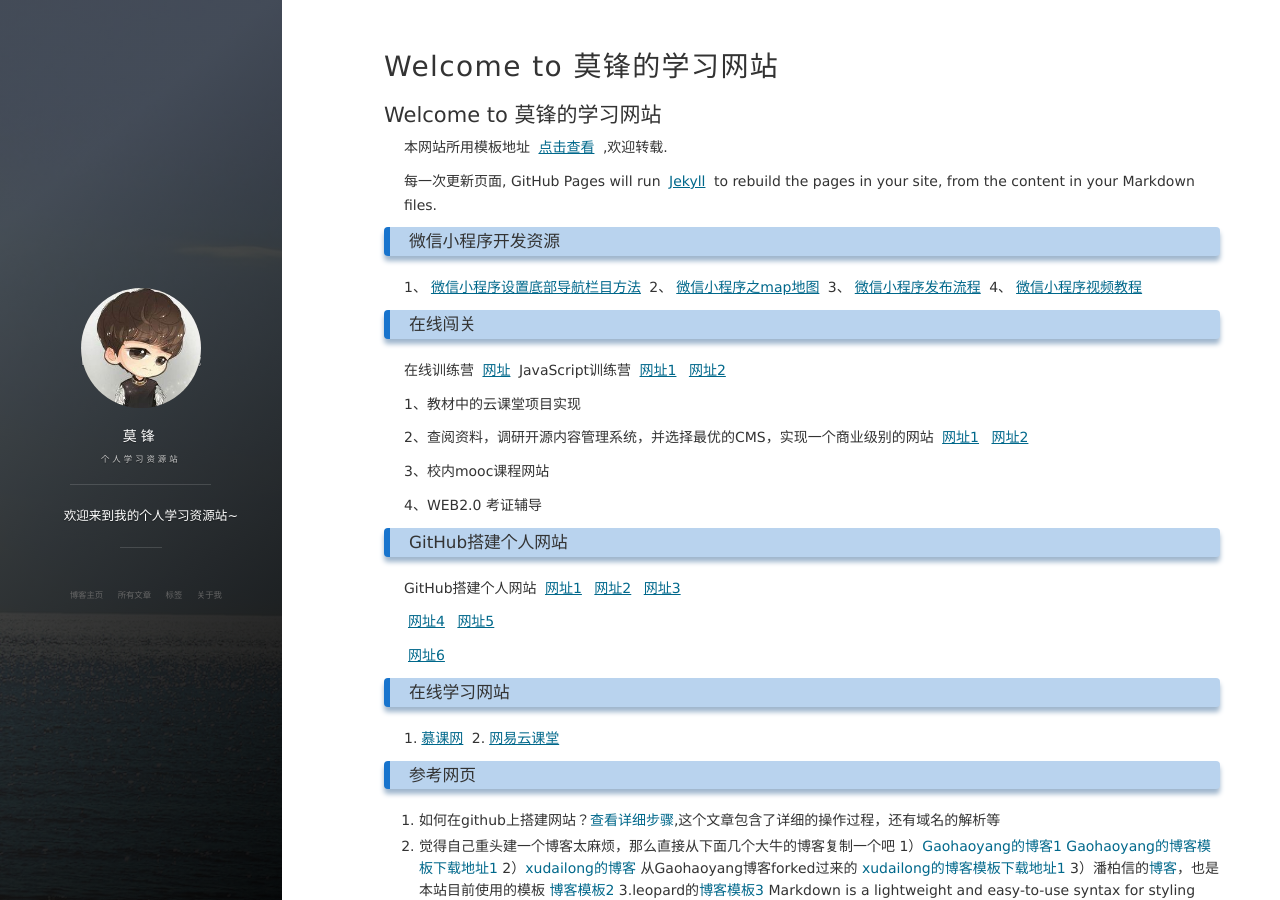
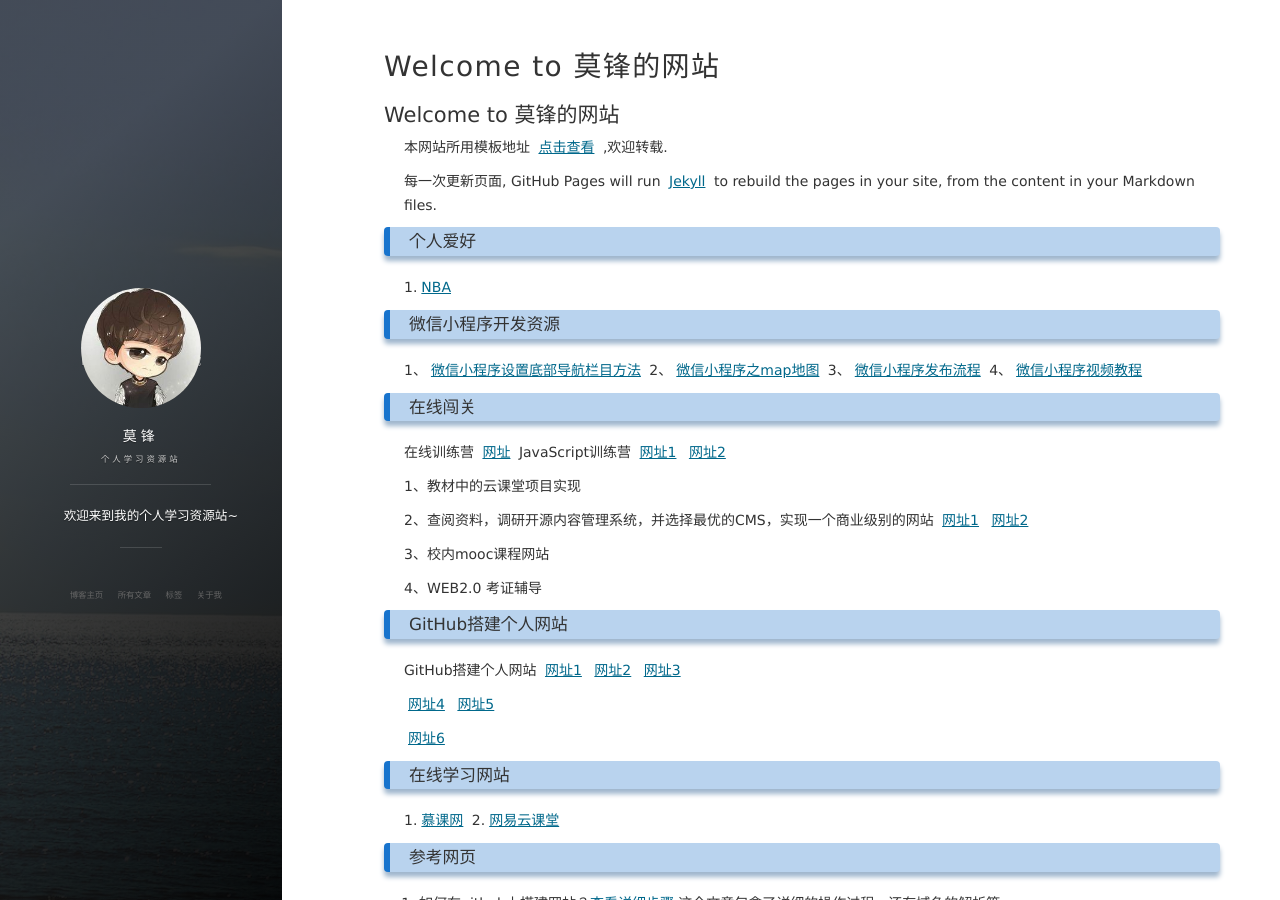
Before and after one commit to 1751864058/1751864058.github.io, a Jekyll site: the page built from index.md, in a window 1280 px wide and 900 px high. Built offline with Jekyll 4.4.1, drawn with Linux system fonts in a browser that asks for light colours; nearby versions of some CDN libraries; our own code applies the rules of GitHub Pages for plain Markdown files; the list of posts is cut into pages by our own code; comment, search, counter and statistics services are not loaded.

Commit message:
Update index.md

```diff
--- a/index.md
+++ b/index.md
@@ -1,8 +1,10 @@
-## Welcome to 莫锋的学习网站
+## Welcome to 莫锋的网站
 
 本网站所用模板地址 [点击查看](https://github.com/cuteftp/cuteftp.github.io/){:target="_blank"} ,欢迎转载.
 
 每一次更新页面, GitHub Pages will run [Jekyll](https://jekyllrb.com/) to rebuild the pages in your site, from the content in your Markdown files.
+### 个人爱好
+1.[NBA](https://nba.hupu.com){:target="_blank"}
 ### 微信小程序开发资源
 1、[微信小程序设置底部导航栏目方法](https://blog.csdn.net/u012118993/article/details/52943783){:target="_blank"}
 2、[微信小程序之map地图](https://blog.csdn.net/hedong_77/article/details/55189978){:target="_blank"}
```
